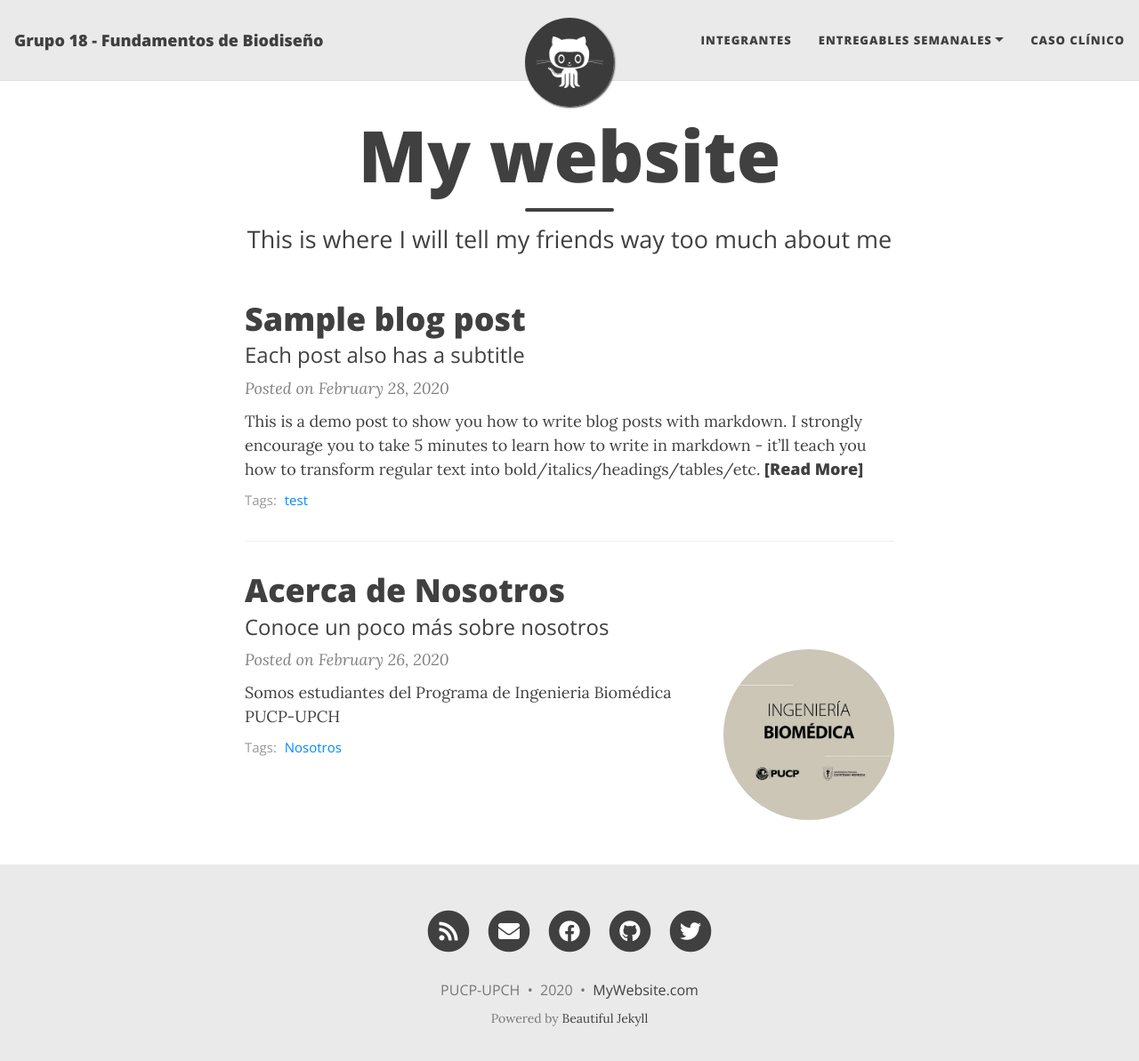
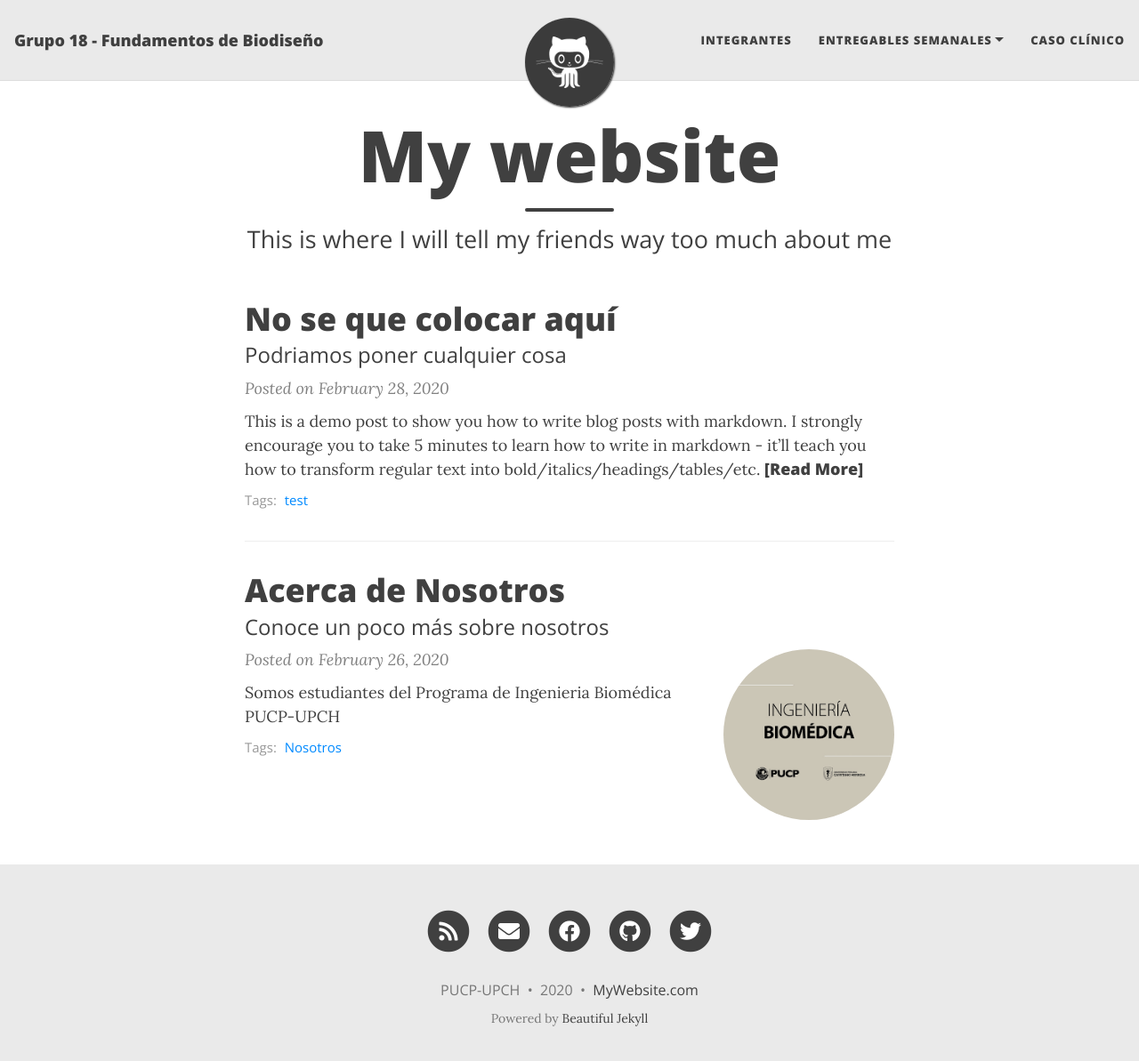
Before and after one commit to equipo18-fundbio/equipo18-fundbio1, a Jekyll site: the page built from index.html, in a window 1280 px wide and 1206 px high. Shown: the top 1193 px of the window at 89% size. Built offline with Jekyll 4.4.1, drawn with Linux system fonts in a browser that asks for light colours; nearby versions of some CDN libraries; the list of posts is cut into pages by our own code.

Commit message:
Update 2020-02-28-test-markdown.md

```diff
--- a/_posts/2020-02-28-test-markdown.md
+++ b/_posts/2020-02-28-test-markdown.md
@@ -1,7 +1,7 @@
 ---
 layout: post
-title: Sample blog post
-subtitle: Each post also has a subtitle
+title: No se que colocar aquí
+subtitle: Podriamos poner cualquier cosa
 gh-repo: daattali/beautiful-jekyll
 gh-badge: [star, fork, follow]
 tags: [test]
```
